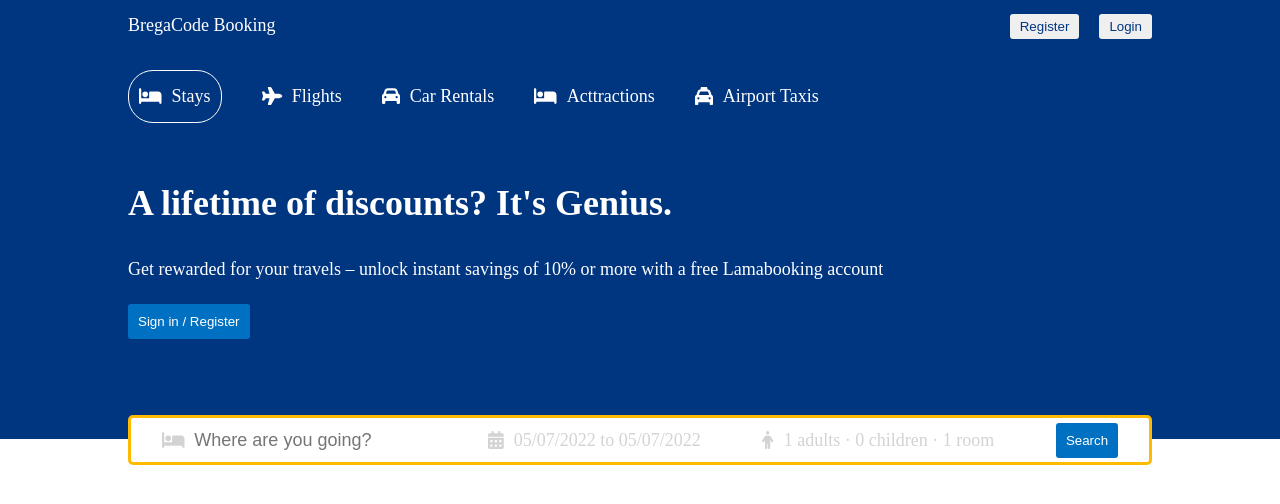
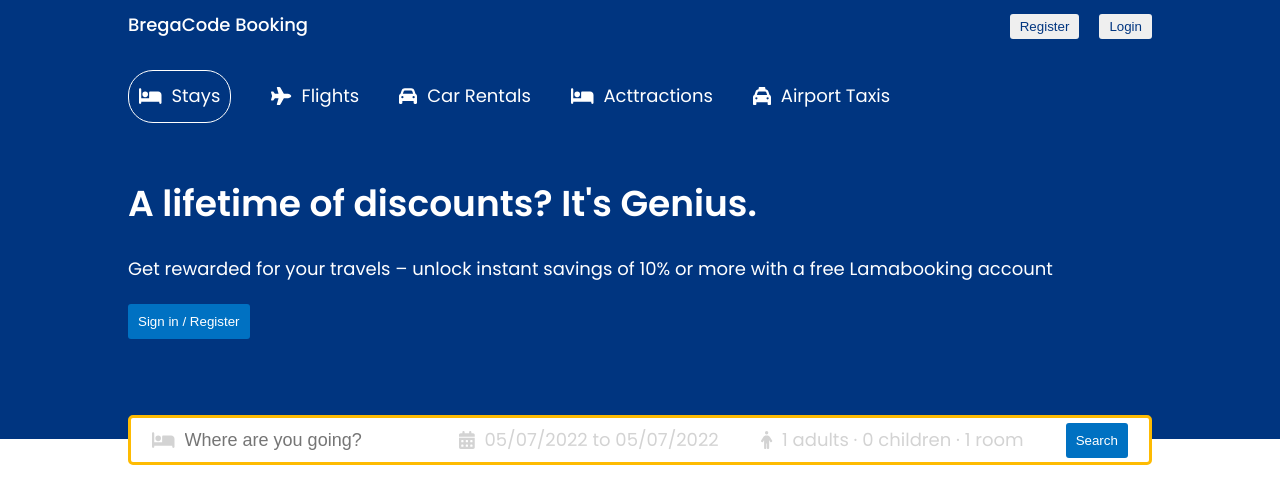
Before and after one commit to bregarulai/booking-nextjs, a Next.js app: page / in a window 1280 px wide. Shown: the top 504 px of the page. Built offline with nearby package versions, Linux system fonts and the light colour scheme.

Commit message:
change font family

```diff
--- a/components/Header/_header.scss
+++ b/components/Header/_header.scss
@@ -31,6 +31,10 @@
             padding: 1rem;
             border-radius: 2.5rem;
         }
+    }
+
+    &__title {
+        font-weight: 600;
     }
 
     &__description {
--- a/styles.scss
+++ b/styles.scss
@@ -1,5 +1,6 @@
 @import 'react-date-range/dist/styles.css';
 @import 'react-date-range/dist/theme/default.css';
+@import url('https://fonts.googleapis.com/css2?family=Poppins:wght@100;200;300;400;500;600;700;800;900&display=swap');
 
 @import './styles/containers/home';
 @import './styles//base/base';
--- a/styles/abstract/_variables.scss
+++ b/styles/abstract/_variables.scss
@@ -7,10 +7,12 @@
 $color-ascent: #febb02;
 
 $box-shawdow-primary: 0px 0px 10px -5px rgba(0, 0, 0, 0.4);
-;
+
 
 $font-default: 1.8rem;
 $font-small: 1.6rem;
 $font-default-mobile: 2.2rem;
+$font-popping: 'Poppins',
+sans-serif;
 
 $container-max-width: 1024px;
--- a/styles/base/_typography.scss
+++ b/styles/base/_typography.scss
@@ -2,5 +2,5 @@
     font-size: $font-default;
     font-weight: 400;
     line-height: 1.7;
-
+    font-family: $font-popping;
 }
```
